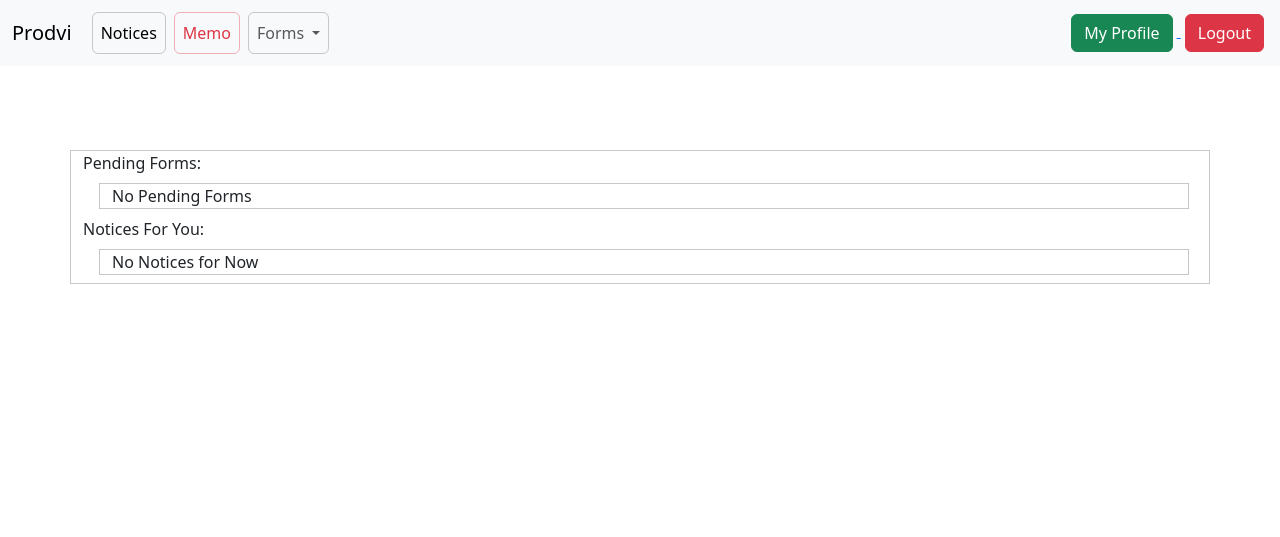
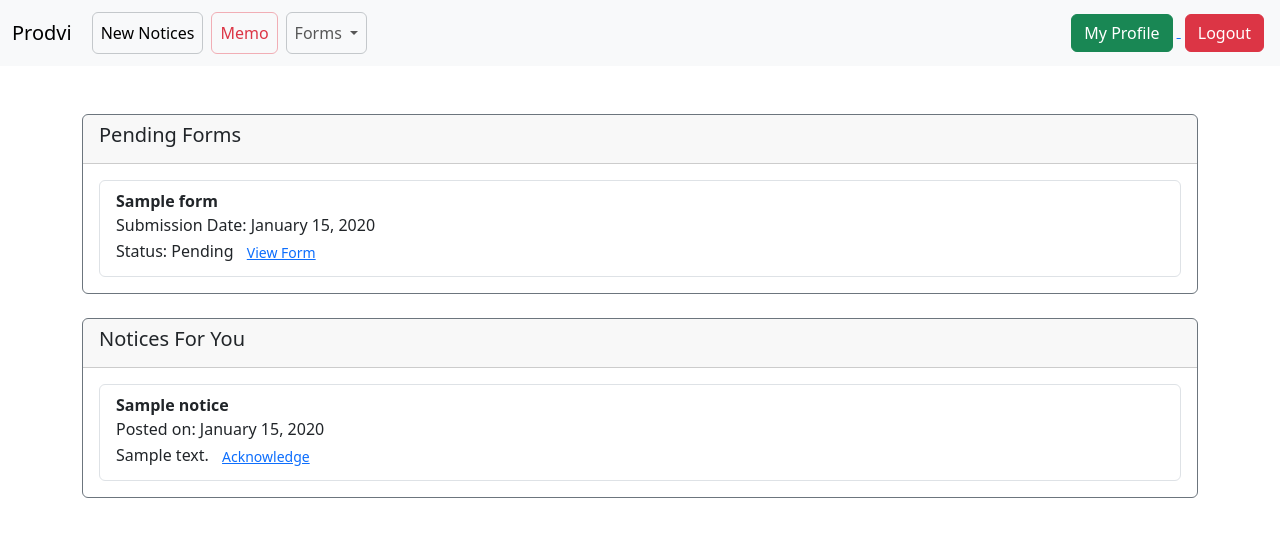
Before and after one commit to WarLoRDlArS/Prodvi, a Django app: page /index/ in a window 1280 px wide. Shown: the top 537 px of the page. Run offline with Django 5.2, Linux system fonts and the light colour scheme; a user stored in the database is signed in; tables that the repository leaves empty hold one stand-in row (values such as "Sample post").

Commit message:
ig i finished notices and home page

```diff
--- a/Prodvi/settings.py
+++ b/Prodvi/settings.py
@@ -51,6 +51,7 @@ MIDDLEWARE = [
     'django.contrib.auth.middleware.AuthenticationMiddleware',
     'django.contrib.messages.middleware.MessageMiddleware',
     'django.middleware.clickjacking.XFrameOptionsMiddleware',
+
 ]
 
 ROOT_URLCONF = 'Prodvi.urls'
--- a/home/templates/home/index.html
+++ b/home/templates/home/index.html
@@ -5,10 +5,9 @@
     {% load static %}
     <meta charset="UTF-8">
     <meta name="viewport" content="width=device-width, initial-scale=1.0">
-    <title>Document</title>
+    <title>Dashboard</title>
 
-    <link rel="icon" type="image/x-icon" href="{% static 'favicon.ico'%}">
-
+    <link rel="icon" type="image/x-icon" href="{% static 'favicon.ico' %}">
 
     <!-- Bootstrap-->
     <link href="https://cdn.jsdelivr.net/npm/bootstrap@5.3.3/dist/css/bootstrap.min.css" rel="stylesheet"
@@ -21,39 +20,101 @@
 </head>
 
 <body>
-    {% csrf_token %}
-
     <!-- Include navbar template -->
     {% include 'home/navbar.html' %}
 
+    <div class="container mt-5">
+        <div class="row justify-content-center">
 
-    <div style="display: flex; justify-content: center; align-content: center; margin-top: 5em;">
-        <div class="container col col-12 border border-secondary-subtle mx-1 my-1">
-            <label for="notice-list-on-home-page">Pending Forms: </label>
-            <div class=" row container-fluid py-2 mx-1" id="notice-list-on-home-page">
-                <div class="border border-secondary-subtle">
-                    {% if notices %}
-                    Top 5 Pending Forms
-                    {% else %}
-                    No Pending Forms
-                    {% endif %}
+            <!-- Pending Forms Section -->
+            <div class="col-lg-12 mb-4">
+                <div class="card border-secondary">
+                    <div class="card-header">
+                        <h5 class="card-title">Pending Forms</h5>
+                    </div>
+                    <div class="card-body">
+                        {% if latest_forms %}
+                        <ul class="list-group">
+                            {% for form_info in latest_forms %}
+                            <li class="list-group-item">
+                                <strong>{{ form_info.form.title }}</strong>
+                                {% if not form_info.has_filled %} <!-- Check if the form is not filled -->
+                                <span class="badge bg-danger float-end">New</span> <!-- Red badge -->
+                                {% endif %}
+                                <br>
+                                Submission Date: {{ form_info.form.submission_date|date:"F j, Y" }}<br>
+                                Status: {{ form_info.form.get_status_display }} <!-- Show human-readable status -->
+                                <a href="#" class="btn btn-link btn-sm">View Form</a>
+                            </li>
+                            {% endfor %}
+                        </ul>
+                        {% else %}
+                        <p class="text-muted">No pending forms at the moment.</p>
+                        {% endif %}
+                    </div>
                 </div>
             </div>
 
-
-
-            <label for="notice-list-on-home-page">Notices For You:</label>
-            <div class="row container-fluid py-2 mx-1" id="notice-list-on-home-page">
-                <div class="border border-secondary-subtle">
-                    {% if notices %}
-                    Top 5 Notices List
-                    {% else %}
-                    No Notices for Now
-                    {% endif %}
+            <!-- Notices Section -->
+            <div class="col-lg-12 mb-4">
+                <div class="card border-secondary">
+                    <div class="card-header">
+                        <h5 class="card-title">Notices For You</h5>
+                    </div>
+                    <div class="card-body">
+                        {% if new_notices %}
+                        <ul class="list-group">
+                            {% for notice_status in new_notices %}
+                            <li class="list-group-item">
+                                <strong>{{ notice_status.notice.title }}</strong>
+                                {% if not notice_status.acknowledged %} <!-- Check if the notice is unacknowledged -->
+                                <span class="badge bg-danger float-end">New</span> <!-- Red badge -->
+                                {% endif %}
+                                <br>
+                                Posted on: {{ notice_status.notice.posted_on|date:"F j, Y" }}<br>
+                                {{ notice_status.notice.content|truncatewords:20 }}
+                                <!-- Show a preview of the content -->
+                                <a href="{% url 'home:acknowledge_notice' notice_status.id %}"
+                                    class="btn btn-link btn-sm">Acknowledge</a>
+                            </li>
+                            {% endfor %}
+                        </ul>
+                        {% else %}
+                        <p class="text-muted">No notices available for you.</p>
+                        {% endif %}
+                    </div>
                 </div>
             </div>
         </div>
+
+        <!-- Memos Section (Optional) -->
+        {% if latest_memos %}
+        <div class="row justify-content-center">
+            <div class="col-lg-12 mb-4">
+                <div class="card border-secondary">
+                    <div class="card-header">
+                        <h5 class="card-title">Latest Memos</h5>
+                    </div>
+                    <div class="card-body">
+                        <ul class="list-group">
+                            {% for memo in latest_memos %}
+                            <li class="list-group-item">
+                                <strong>{{ memo.title }}</strong><br>
+                                Created on: {{ memo.created_at|date:"F j, Y" }}<br>
+                                {{ memo.content|truncatewords:20 }} <!-- Show a preview of the content -->
+                                <a href="#" class="btn btn-link btn-sm">Read Memo</a>
+                            </li>
+                            {% endfor %}
+                        </ul>
+                    </div>
+                </div>
+            </div>
+        </div>
+        {% endif %}
     </div>
+
+
+
 </body>
 
 </html>
--- a/home/templates/home/navbar.html
+++ b/home/templates/home/navbar.html
@@ -8,7 +8,7 @@
         <div class="collapse navbar-collapse" id="navbarSupportedContent">
             <ul class="navbar-nav me-auto mb-2 mb-lg-0">
                 <li class="nav-item border border-secondary-subtle rounded mx-1 my-1">
-                    <a class="nav-link active" href="{% url 'home:notice' %}">Notices</a>
+                    <a class="nav-link active" href="{% url 'home:employee_notices' %}">New Notices</a>
                 </li>
                 <li class="nav-item border border-danger-subtle rounded mx-1 my-1">
                     <a class="nav-link active text-danger" href="#">Memo</a>
@@ -21,6 +21,8 @@
                     <ul class="dropdown-menu">
                         <li><a class="dropdown-item" href="#">Forms For Me</a></li>
                         <li><a class="dropdown-item" href="#">Filled Forms</a></li>
+                        <li><a class="dropdown-item" href="{% url 'home:notice' %}">Notices</a></li>
+                        <li><a class="dropdown-item" href="#">View Memos</a></li>
                         <li>
                             <hr class="dropdown-divider" />
                         </li>
--- a/home/urls.py
+++ b/home/urls.py
@@ -1,14 +1,13 @@
 from django.urls import path
-
-
 from . import views
 
 app_name = "home"
+
 urlpatterns = [
     path('index/', views.index, name='index'),
     path('logout/', views.logout_link, name='logout'),
     path('profile/', views.user_profile, name='userProfile'),
-    path("createfeedbackform/", views.createfeedbackform, name='createfeedbackform'),
+    path('createfeedbackform/', views.createfeedbackform, name='createfeedbackform'),
     path('notice/', views.NoticeView, name='notice'),
     path('add_notice/', views.add_notice, name='add_notice'),
     path('create-group/', views.create_group, name='create_group'),
@@ -16,4 +15,8 @@ urlpatterns = [
     path('assign-form/<int:form_id>/', views.assign_form_to_group, name='assign_form_to_group'),
     path('edit_profile/', views.edit_profile, name='edit_profile'),
     path('forms/', views.view_forms, name='view_forms'),
+
+    # URLs for notices and acknowledgment
+    path('employee_notices/', views.employee_notices, name='employee_notices'),  # View employee notices
+    path('acknowledge_notice/<int:notice_status_id>/', views.acknowledge_notice, name='acknowledge_notice'),  # Acknowledge notice
 ]
--- a/home/views.py
+++ b/home/views.py
@@ -1,12 +1,17 @@
 from django.shortcuts import render
 from datetime import date
 from django.contrib import messages
+
 # Create your views here.
 
 from django.contrib.auth.decorators import login_required
 from django.http import HttpResponse
 from django.contrib.auth import logout
 from django.shortcuts import redirect
+from django.utils import timezone  # Import the timezone module
+
+from django.db.models import Q
+
 
 from .models import *
 from users.models import Users
@@ -16,8 +21,43 @@ from .forms import NoticeForm, FeedbackForm
 
 @login_required(login_url='users:login')
 def index(request):
+    try:
+        # Get the current employee
+        employee = Employee.objects.get(user=request.user)
 
-    return render(request, 'home/index.html')
+        # Fetch the top 5 new (unacknowledged) notices for the employee
+        new_notices = NoticeStatus.objects.filter(employee=employee, acknowledged=False).order_by('-notice__posted_on')[:5]
+
+        # If there are no new notices, fetch the latest assigned notices
+        if not new_notices.exists():
+            new_notices = NoticeStatus.objects.filter(employee=employee).order_by('-notice__posted_on')[:5]
+
+        # Fetch the top 5 assigned forms for the employee
+        assigned_forms = FormAssignedByTo.objects.filter(employee=employee).order_by('-assign_date')[:5]
+
+        # Fetching forms and determining if they are filled
+        latest_forms = []
+        for assigned_form in assigned_forms:
+            form_info = {
+                'form': assigned_form.form,
+                'has_filled': assigned_form.has_filled
+            }
+            latest_forms.append(form_info)
+
+        # Fetch memos (assuming you have a `Memo` model), if not you can skip this part
+        # latest_memos = Memo.objects.order_by('-created_at')[:5] if Memo.objects.exists() else None
+
+        context = {
+            'new_notices': new_notices,
+            'latest_forms': latest_forms,
+            # 'latest_memos': latest_memos,
+        }
+
+        return render(request, 'home/index.html', context)
+    except Employee.DoesNotExist:
+        # Handle the case where the employee does not exist
+        return render(request, 'users/landing_page.html')
+
 
 
 @login_required(login_url='users:login')
@@ -30,6 +70,7 @@ def logout_link(request):
 def user_profile(request):
 
     return render(request, 'home/profile.html')
+
 
 @login_required(login_url='users:login')
 def edit_profile(request):
@@ -89,14 +130,19 @@ def createfeedbackform(request):
     return render(request, 'home/createFormTemplate.html')
 
 
-@login_required
+@login_required(login_url='users:login')
 def NoticeView(request):
-    notices = Notice.objects.all()
     emp = Employee.objects.get(user=request.user)
     is_manager = emp.is_manager
 
+    # Get notices created by the logged-in user or assigned to the logged-in employee
+    notices = Notice.objects.filter(
+        Q(posted_by=request.user) | Q(noticestatus__employee=emp)
+    ).distinct().order_by('-posted_on')
+
     print(f"User: {request.user.username}, is_manager: {is_manager}")
     return render(request, 'home/notice.html', context={'notices': notices})
+
 
 @login_required(login_url='users:login')
 def add_notice(request):
@@ -110,12 +156,58 @@ def add_notice(request):
             notice = form.save(commit=False)
             notice.posted_by = request.user  # Set the user who posted the notice
             notice.save()
+
+            # Assign notice to selected group or individual employees (like assigning a form)
+            group_id = request.POST.get('group_id')
+            pid_list = request.POST.get('pids', '')
+
+            # Assign notice to group members
+            if group_id:
+                group = Group.objects.get(id=group_id)
+                for employee in group.employees.all():
+                    NoticeStatus.objects.create(notice=notice, employee=employee)
+
+            # Assign notice to users based on PIDs
+            pid_list = [pid.strip() for pid in pid_list.split(',') if pid.strip()]
+            for pid in pid_list:
+                try:
+                    user = Users.objects.get(pid=pid)
+                    employee = Employee.objects.get(user=user)
+                    NoticeStatus.objects.create(notice=notice, employee=employee)
+                except Users.DoesNotExist:
+                    continue
+
             return redirect('home:notice')  # Redirect to the notices page
     else:
         form = NoticeForm()
-    return render(request, 'home/add_notice.html', {'form': form})
+
+    groups = Group.objects.filter(managers=currentuseremp.managerid)
+
+    return render(request, 'home/add_notice.html', {'form': form, 'groups': groups})
 
 
+# TODO
+@login_required(login_url='users:login')
+def employee_notices(request):
+    employee = Employee.objects.get(user=request.user)
+
+    # Get all notices assigned to the employee that are not acknowledged
+    new_notices = NoticeStatus.objects.filter(employee=employee, acknowledged=False)
+
+    return render(request, 'home/employee_notices.html', {'new_notices': new_notices})
+
+
+@login_required(login_url='users:login')
+def acknowledge_notice(request, notice_status_id):
+    notice_status = NoticeStatus.objects.get(id=notice_status_id, employee__user=request.user)
+    notice_status.acknowledged = True
+    notice_status.acknowledged_date = timezone.now()
+    notice_status.save()
+
+    return redirect('home:employee_notices')
+
+
+# TODO
 @login_required(login_url='users:login')
 def create_group(request):
     if request.method == 'POST':
@@ -128,6 +220,8 @@ def create_group(request):
 
     return render(request, 'create_group.html')
 
+
+# TODO
 @login_required(login_url='users:login')
 def group_list(request):
     groups = Group.objects.filter(managers=request.user.employee.managerid)
```
Also changed, not shown: home/admin.py (+17 -0 lines), home/models.py (+13 -0 lines), home/templates/home/add_notice.html (+48 -6 lines), home/templates/home/employee_notices.html (added, +57 -0 lines), home/migrations/0009_noticestatus.py (added).
